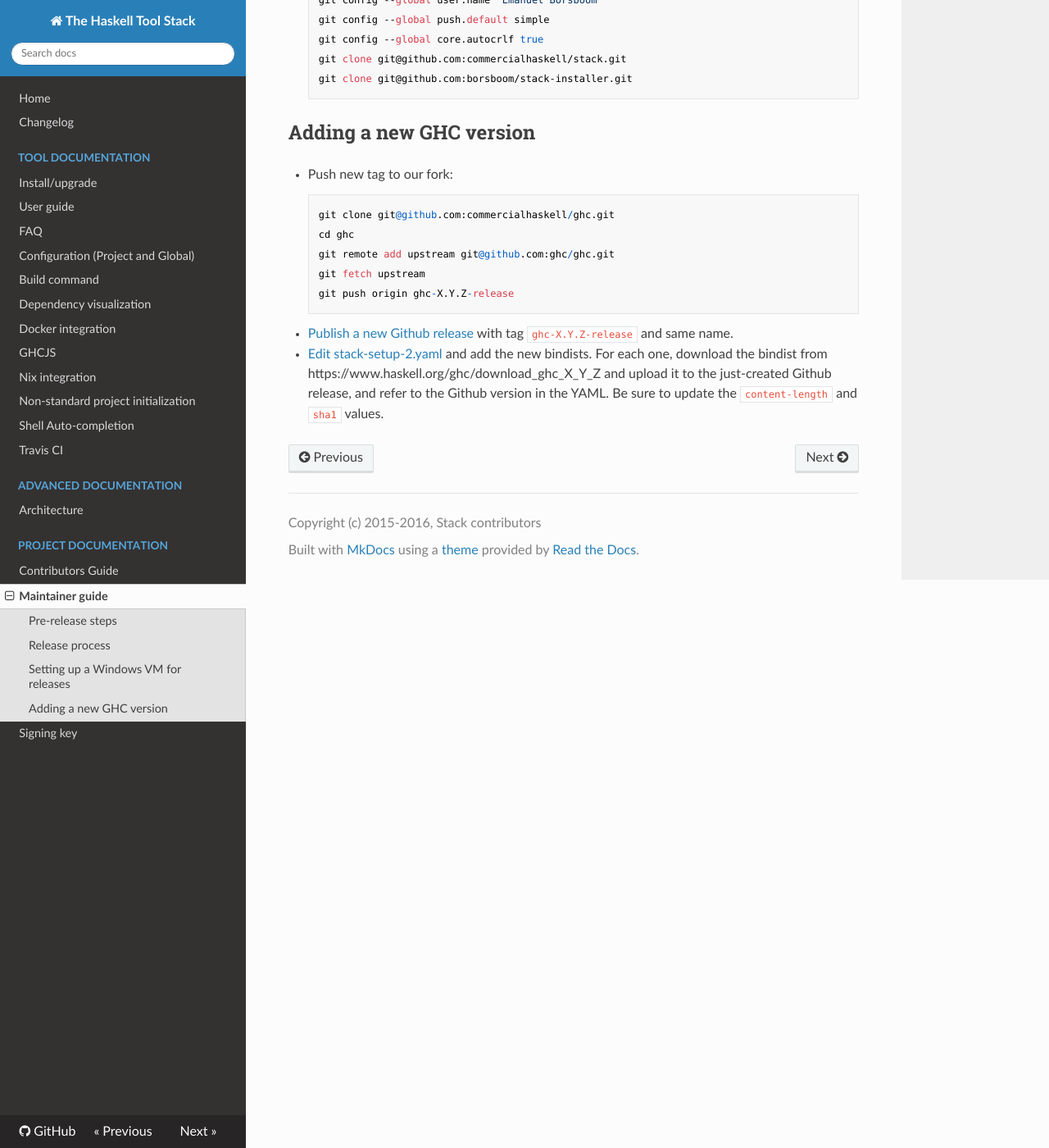
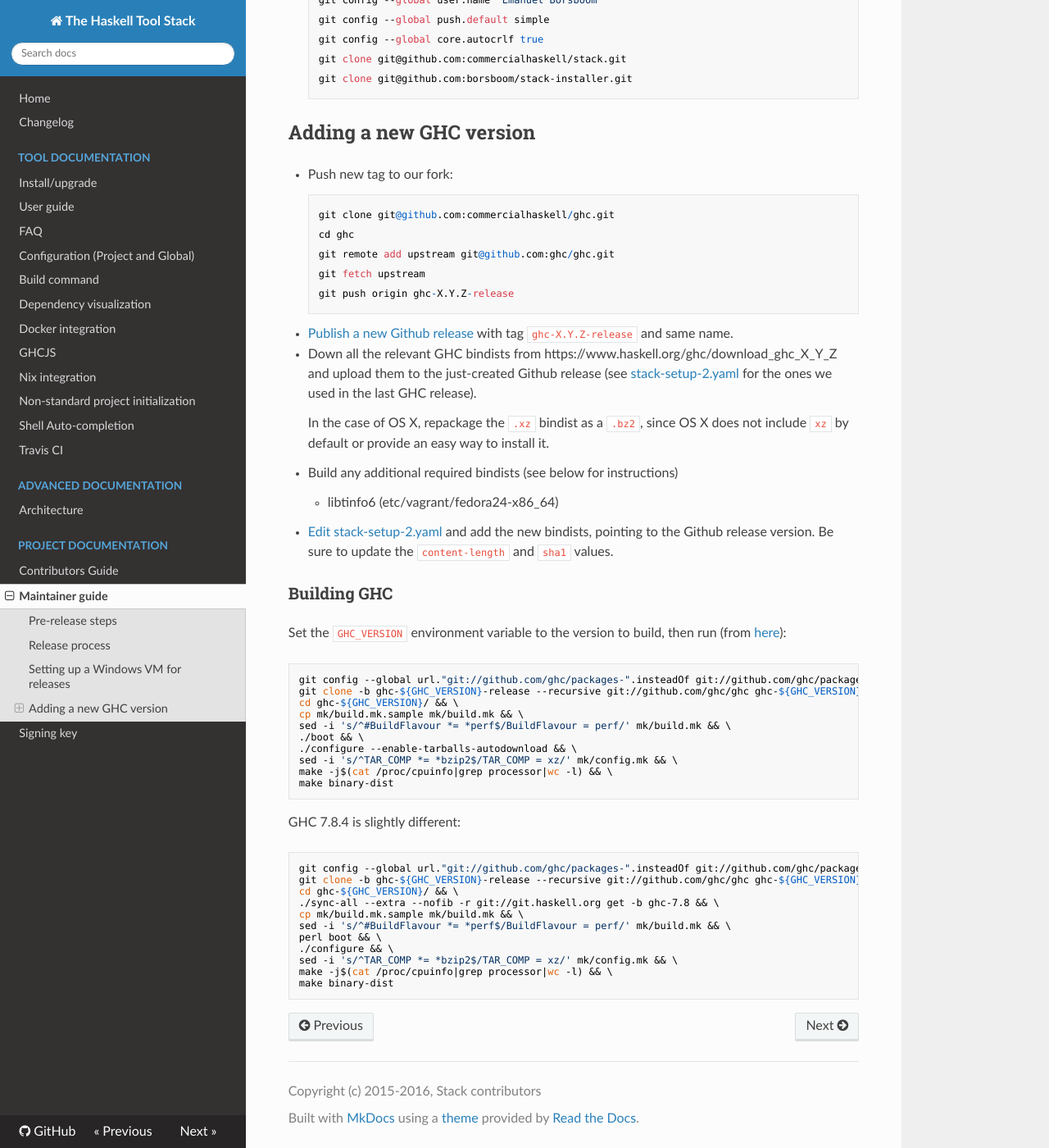
Before and after one commit to commercialhaskell/stack, an MkDocs documentation site: the page built from doc/MAINTAINER_GUIDE.md, in a window 1280 px wide and 1400 px high, scrolled down 3679 px. Shown: the whole window at 82% size. Built offline with MkDocs 1.6.1, drawn with Linux system fonts in a browser that asks for light colours; nearby versions of some CDN libraries; old or Windows-style settings are respelled for this version of MkDocs.

Commit message:
Add instructions and Vagrantfile for building GHC on Fedora 24 (libtinfo6)

```diff
--- a/doc/MAINTAINER_GUIDE.md
+++ b/doc/MAINTAINER_GUIDE.md
@@ -209,8 +209,47 @@
   * [Publish a new Github release](https://github.com/commercialhaskell/ghc/releases/new)
     with tag `ghc-X.Y.Z-release` and same name.
 
+  * Down all the relevant GHC bindists from https://www.haskell.org/ghc/download_ghc_X_Y_Z and upload them to the just-created Github release (see
+    [stack-setup-2.yaml](https://github.com/fpco/stackage-content/blob/master/stack/stack-setup-2.yaml)
+    for the ones we used in the last GHC release).
+
+    In the case of OS X, repackage the `.xz` bindist as a `.bz2`, since OS X does
+    not include `xz` by default or provide an easy way to install it.
+
+  * Build any additional required bindists (see below for instructions)
+
+      * libtinfo6 (etc/vagrant/fedora24-x86_64)
+
   * [Edit stack-setup-2.yaml](https://github.com/fpco/stackage-content/edit/master/stack/stack-setup-2.yaml)
-    and add the new bindists. For each one, download the bindist from
-    https://www.haskell.org/ghc/download_ghc_X_Y_Z and upload it to the
-    just-created Github release, and refer to the Github version in the YAML. Be
-    sure to update the `content-length` and `sha1` values.
+    and add the new bindists, pointing to the Github release version. Be sure to
+    update the `content-length` and `sha1` values.
+
+### Building GHC
+
+Set the `GHC_VERSION` environment variable to the version to build,
+then run (from [here](https://ghc.haskell.org/trac/ghc/wiki/Newcomers)):
+
+    git config --global url."git://github.com/ghc/packages-".insteadOf git://github.com/ghc/packages/ && \
+    git clone -b ghc-${GHC_VERSION}-release --recursive git://github.com/ghc/ghc ghc-${GHC_VERSION} && \
+    cd ghc-${GHC_VERSION}/ && \
+    cp mk/build.mk.sample mk/build.mk && \
+    sed -i 's/^#BuildFlavour *= *perf$/BuildFlavour = perf/' mk/build.mk && \
+    ./boot && \
+    ./configure --enable-tarballs-autodownload && \
+    sed -i 's/^TAR_COMP *= *bzip2$/TAR_COMP = xz/' mk/config.mk && \
+    make -j$(cat /proc/cpuinfo|grep processor|wc -l) && \
+    make binary-dist
+
+GHC 7.8.4 is slightly different:
+
+    git config --global url."git://github.com/ghc/packages-".insteadOf git://github.com/ghc/packages/ && \
+    git clone -b ghc-${GHC_VERSION}-release --recursive git://github.com/ghc/ghc ghc-${GHC_VERSION} && \
+    cd ghc-${GHC_VERSION}/ && \
+    ./sync-all --extra --nofib -r git://git.haskell.org get -b ghc-7.8 && \
+    cp mk/build.mk.sample mk/build.mk && \
+    sed -i 's/^#BuildFlavour *= *perf$/BuildFlavour = perf/' mk/build.mk && \
+    perl boot && \
+    ./configure && \
+    sed -i 's/^TAR_COMP *= *bzip2$/TAR_COMP = xz/' mk/config.mk && \
+    make -j$(cat /proc/cpuinfo|grep processor|wc -l) && \
+    make binary-dist
```
Also changed, not shown: 1 other file.
